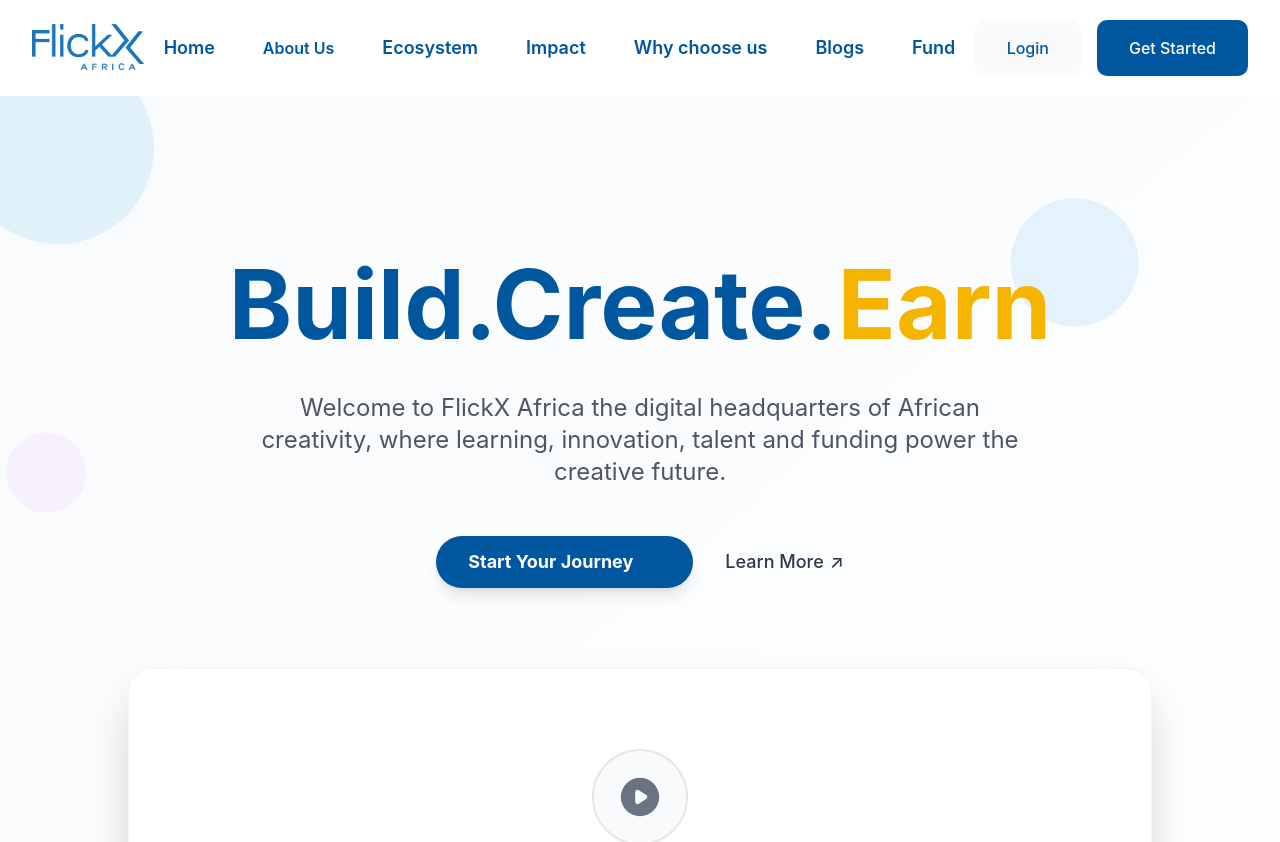
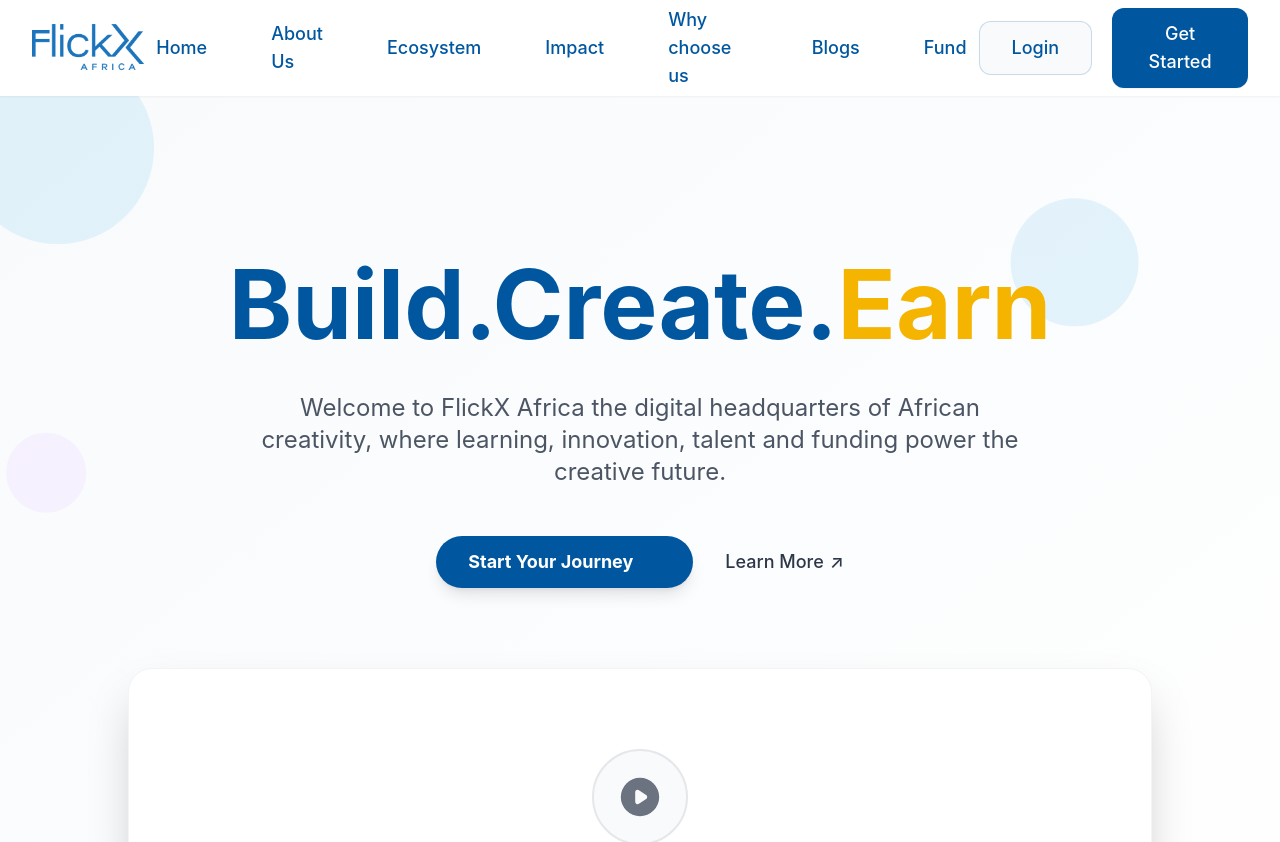
Before and after one commit to iles123/Flickx, a React (Vite) app: page / in a window 1280 px wide. Shown: the top 842 px of the page. Built offline with nearby package versions, Linux system fonts and the light colour scheme.

Commit message:
upload update

```diff
--- a/src/components/Header.jsx
+++ b/src/components/Header.jsx
@@ -13,73 +13,92 @@
   };
 
   return (
-    <header className="fixed top-0 left-0 right-0 z-50 bg-white">
+    <header className="fixed top-0 left-0 right-0 z-50 bg-white shadow-sm">
       <nav className="max-w-7xl mx-auto px-4 sm:px-6 lg:px-8">
-        <div className="flex justify-between items-center h-24">
+        <div className="flex justify-between items-center h-16 sm:h-20 md:h-24">
+          {/* Logo */}
           <div className="flex-shrink-0">
             <a href="/" className="flex items-center">
               <img
                 src={logo}
                 alt="FlickX Africa"
-                className="h-12 w-auto"
+                className="h-10 sm:h-11 md:h-12 w-auto"
               />
             </a>
           </div>
 
           {/* Desktop Navigation */}
-          <div className="hidden md:flex items-center space-x-8">
-            <a href="#home" className="text-[#0057A0] hover:text-white text-lg font-semibold transition-colors hover:bg-[#0057A0] px-2 py-2 rounded active:bg-[#0057A0] active:text-white ">
-              Home
+          <div className="hidden md:flex items-center space-x-6 lg:space-x-8 xl:space-x-10">
+            {[
+              { href: "#home", label: "Home" },
+              { href: "#about-us", label: "About Us" },
+              { href: "#ecosystem", label: "Ecosystem" },
+              { href: "#talent", label: "Impact" },
+              { href: "#why-choose-flickx", label: "Why choose us" },
+              { href: "#blogs", label: "Blogs" },
+              { href: "#fund", label: "Fund" },
+            ].map((item) => (
+              <a
+                key={item.href}
+                href={item.href}
+                className="
+                  text-[#0057A0] hover:text-white
+                  text-base lg:text-lg font-medium
+                  transition-all duration-200
+                  hover:bg-[#0057A0]
+                  px-3 py-2 rounded-md
+                  active:bg-[#004080] active:text-white
+                "
+              >
+                {item.label}
               </a>
-            <a href="#about-us" className="text-[#0057A0] hover:text-white text-base font-semibold transition-colors hover:bg-[#0057A0] px-2 py-2 rounded active:bg-[#0057A0] active:text-white">
-              About Us
-            </a>
-            <a href="#ecosystem" className="text-[#0057A0] hover:text-white text-lg font-semibold transition-colors hover:bg-[#0057A0] px-2 py-2 rounded active:bg-[#0057A0] active:text-white">
-              Ecosystem
-            </a>
-            <a href="#talent" className="text-[#0057A0] hover:text-white text-lg font-semibold transition-colors hover:bg-[#0057A0] px-2 py-2 rounded active:bg-[#0057A0] active:text-white">
-              Impact
-            </a>
-            <a href="#why-choose-flickx" className="text-[#0057A0] hover:text-white text-lg font-semibold transition-colors hover:bg-[#0057A0] px-2 py-2 rounded active:bg-[#0057A0] active:text-white">
-              Why choose us
-            </a>
-            <a href="#blogs" className="text-[#0057A0] hover:text-white text-lg font-semibold transition-colors hover:bg-[#0057A0] px-2 py-2 rounded active:bg-[#0057A0] active:text-white">
-              Blogs
-            </a>
-            <a href="#fund" className="text-[#0057A0] hover:text-white text-lg font-semibold transition-colors hover:bg-[#0057A0] px-2 py-2 rounded active:bg-[#0057A0] active:text-white">
-              Fund
-            </a>
+            ))}
           </div>
 
           {/* Desktop Buttons */}
-          <div className="hidden md:flex items-center space-x-4">
+          <div className="hidden md:flex items-center gap-4 lg:gap-5">
             <button
               onClick={onLoginClick}
-              className="bg-[#F8FAFC] text-[#0057A0] px-8 py-4 rounded-[10px] font-medium hover:bg-[#0057A0] transition-colors hover:text-white"
+              className="
+                bg-[#F8FAFC] text-[#0057A0]
+                px-6 py-2.5 lg:px-8 lg:py-3
+                rounded-xl font-medium text-base lg:text-lg
+                hover:bg-[#0057A0] hover:text-white
+                transition-all duration-200
+                border border-[#0057A0]/20
+              "
             >
               Login
             </button>
             <button
               onClick={onLoginClick}
-              className="bg-[#0057A0] text-white px-8 py-4 rounded-[10px] font-medium hover:bg-[#0066cc] transition-colors"
+              className="
+                bg-[#0057A0] text-white
+                px-6 py-2.5 lg:px-8 lg:py-3
+                rounded-xl font-medium text-base lg:text-lg
+                hover:bg-[#0066cc]
+                transition-all duration-200
+                shadow-sm hover:shadow-md
+              "
             >
               Get Started
             </button>
           </div>
 
-          {/* Mobile Menu Button */}
+          {/* Mobile Hamburger */}
           <div className="md:hidden">
             <button
               onClick={toggleMobileMenu}
-              className="text-[#0057A0] hover:text-[#0066cc] p-2 focus:outline-none"
-              aria-label="Toggle menu"
+              className="p-2 text-[#0057A0] hover:text-[#0066cc] focus:outline-none"
+              aria-label="Toggle navigation menu"
+              aria-expanded={isMobileMenuOpen}
             >
               {isMobileMenuOpen ? (
-                <svg className="h-6 w-6" fill="none" viewBox="0 0 24 24" stroke="currentColor">
+                <svg className="h-7 w-7" fill="none" viewBox="0 0 24 24" stroke="currentColor">
                   <path strokeLinecap="round" strokeLinejoin="round" strokeWidth={2} d="M6 18L18 6M6 6l12 12" />
                 </svg>
               ) : (
-                <svg className="h-6 w-6" fill="none" viewBox="0 0 24 24" stroke="currentColor">
+                <svg className="h-7 w-7" fill="none" viewBox="0 0 24 24" stroke="currentColor">
                   <path strokeLinecap="round" strokeLinejoin="round" strokeWidth={2} d="M4 6h16M4 12h16M4 18h16" />
                 </svg>
               )}
@@ -88,68 +107,59 @@
         </div>
       </nav>
 
-      {/* Mobile Menu Dropdown */}
-      {isMobileMenuOpen && (
-        <div className="md:hidden bg-white border-t border-gray-100 shadow-lg">
-          <div className="px-4 py-2 space-y-1">
+      {/* Mobile Menu */}
+      <div
+        className={`
+          md:hidden
+          bg-white border-t border-gray-100
+          transition-all duration-300 ease-in-out
+          ${isMobileMenuOpen
+            ? 'max-h-screen opacity-100 shadow-xl'
+            : 'max-h-0 opacity-0 pointer-events-none'
+          }
+          overflow-hidden
+        `}
+      >
+        <div className="px-4 py-5 space-y-2">
+          {[
+            { href: "#home", label: "Home" },
+            { href: "#about-us", label: "About Us" },
+            { href: "#ecosystem", label: "Ecosystem" },
+            { href: "#talent", label: "Impact" },
+            { href: "#why-choose-flickx", label: "Why choose us" },
+            { href: "#blogs", label: "Blogs" },
+            { href: "#fund", label: "Fund" },
+          ].map((item) => (
             <a
-              href="#home"
+              key={item.href}
+              href={item.href}
               onClick={handleLinkClick}
-              className="block text-[#0057A0] hover:text-white text-lg font-semibold transition-colors hover:bg-[#0057A0] px-4 py-3 rounded"
+              className="
+                block px-5 py-3.5
+                text-[#0057A0] hover:text-white
+                text-base sm:text-lg font-medium
+                rounded-lg transition-all duration-200
+                hover:bg-[#0057A0] active:bg-[#004080]
+              "
             >
-              Home
+              {item.label}
             </a>
-            <a
-              href="#about-us"
-              onClick={handleLinkClick}
-              className="block text-[#0057A0] hover:text-white text-base font-semibold transition-colors hover:bg-[#0057A0] px-4 py-3 rounded"
-            >
-              About Us
-            </a>
-            <a
-              href="#ecosystem"
-              onClick={handleLinkClick}
-              className="block text-[#0057A0] hover:text-white text-lg font-semibold transition-colors hover:bg-[#0057A0] px-4 py-3 rounded"
-            >
-              Ecosystem
-            </a>
-            <a
-              href="#talent"
-              onClick={handleLinkClick}
-              className="block text-[#0057A0] hover:text-white text-lg font-semibold transition-colors hover:bg-[#0057A0] px-4 py-3 rounded"
-            >
-              Impact
-            </a>
-            <a
-              href="#why-choose-flickx"
-              onClick={handleLinkClick}
-              className="block text-[#0057A0] hover:text-white text-lg font-semibold transition-colors hover:bg-[#0057A0] px-4 py-3 rounded"
-            >
-              Why choose us
-            </a>
-            <a
-              href="#blogs"
-              onClick={handleLinkClick}
-              className="block text-[#0057A0] hover:text-white text-lg font-semibold transition-colors hover:bg-[#0057A0] px-4 py-3 rounded"
-            >
-              Blogs
-            </a>
-            <a
-              href="#fund"
-              onClick={handleLinkClick}
-              className="block text-[#0057A0] hover:text-white text-lg font-semibold transition-colors hover:bg-[#0057A0] px-4 py-3 rounded"
-            >
-              Fund
-            </a>
+          ))}
 
-            {/* Mobile Action Buttons */}
-            <div className="pt-4 pb-2 space-y-2">
+          {/* Mobile Buttons */}
+          <div className="pt-6 pb-4 space-y-4">
             <button
               onClick={() => {
                 onLoginClick();
                 handleLinkClick();
               }}
-                className="w-full bg-[#F8FAFC] text-[#0057A0] px-8 py-4 rounded-[10px] font-medium hover:bg-[#0057A0] transition-colors hover:text-white"
+              className="
+                w-full bg-[#F8FAFC] text-[#0057A0]
+                px-6 py-4 rounded-xl font-medium text-base
+                hover:bg-[#0057A0] hover:text-white
+                transition-all duration-200
+                border border-[#0057A0]/20
+              "
             >
               Login
             </button>
@@ -158,14 +168,18 @@
                 onLoginClick();
                 handleLinkClick();
               }}
-                className="w-full bg-[#0057A0] text-white px-8 py-4 rounded-[10px] font-medium hover:bg-[#0066cc] transition-colors"
+              className="
+                w-full bg-[#0057A0] text-white
+                px-6 py-4 rounded-xl font-medium text-base
+                hover:bg-[#0066cc]
+                transition-all duration-200
+              "
             >
               Get Started
             </button>
           </div>
         </div>
       </div>
-      )}
     </header>
   );
 }
```
Lines whose indentation alone changed are shown as unchanged.
